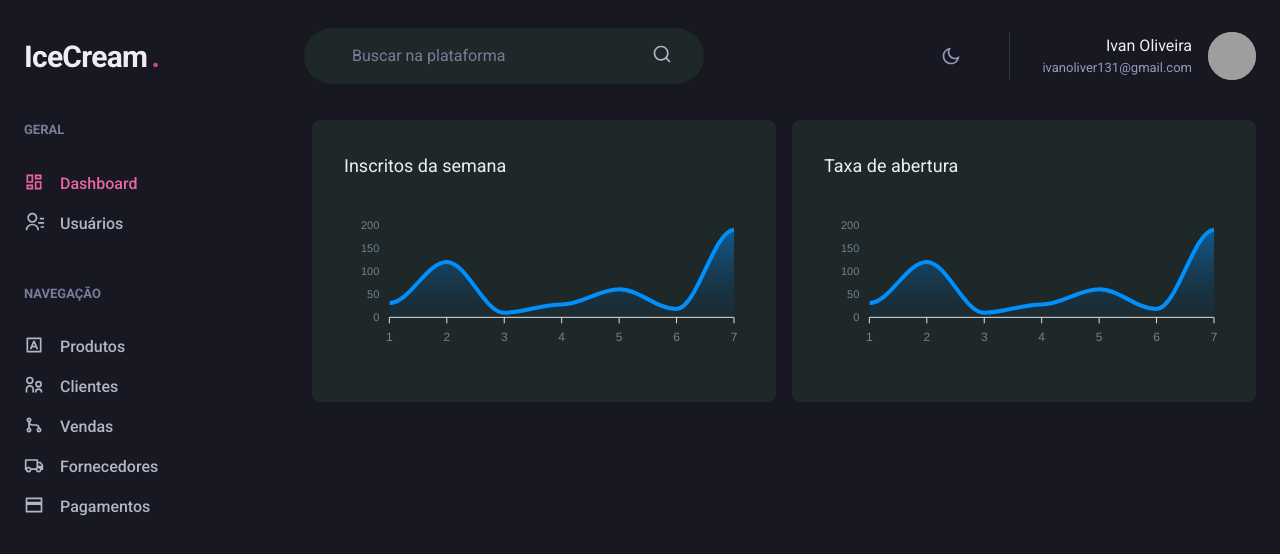
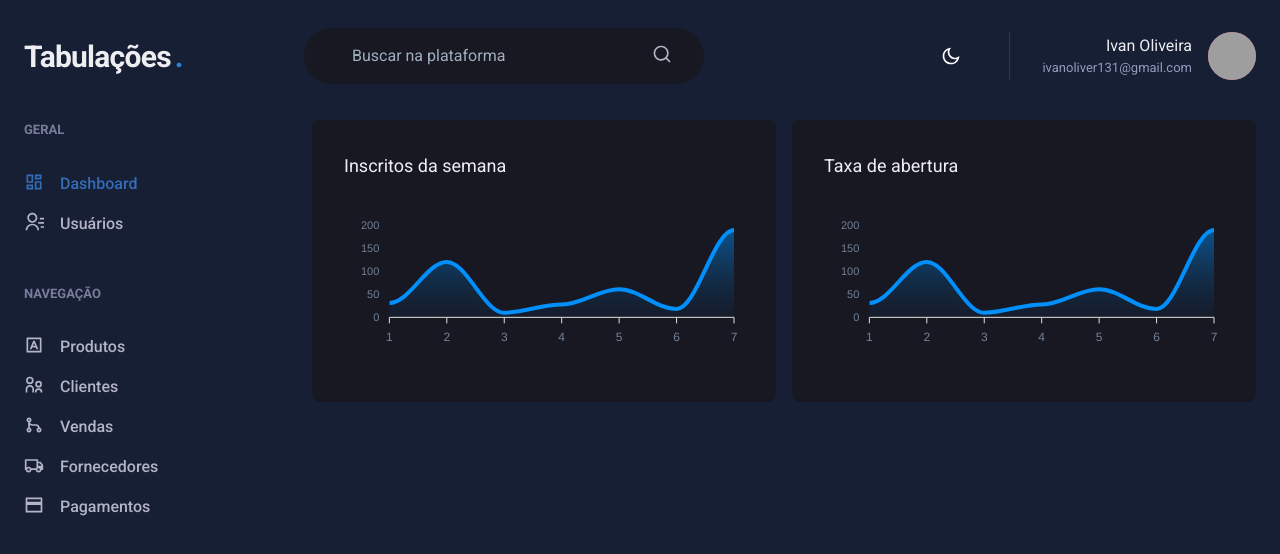
Before and after one commit to luisfellipe/frontend-tabulacoes, a Next.js app: page /dashboard in a window 1280 px wide. Shown: the top 554 px of the page. Built offline with nearby package versions, Linux system fonts and the light colour scheme; grey boxes are pictures that could not be loaded; a web font is replaced by a local one.

Commit message:
DevCommit

```diff
--- a/src/components/ActiveLink.tsx
+++ b/src/components/ActiveLink.tsx
@@ -28,7 +28,7 @@ export function ActiveLink({
   return (
     <Link {...rest}>
       {cloneElement(children, {
-        color: isActive ? 'pink.400' : 'gray.200'
+        color: isActive ? 'colorText.linkActive' : 'colorText.link'
       })}
     </Link>
   );
--- a/src/components/Form/Input.tsx
+++ b/src/components/Form/Input.tsx
@@ -19,10 +19,10 @@ const InputBase: ForwardRefRenderFunction<HTMLInputElement, InputProps>
         name={name}
         id={name}
         focusBorderColor="pink.500"
-        bgColor="gray.900"
+        bgColor="colorBackground.input"
         variant="filled"
         _hover={{
-          bgColor: "gray.900"
+          bgColor: "colorBackground.inputHover"
         }}
         size="lg"
         ref={ref}
--- a/src/components/Header/Darkmode.tsx
+++ b/src/components/Header/Darkmode.tsx
@@ -15,9 +15,9 @@ export function Darkmode() {
       mx={["6", "8"]}
       pr={["6", "8"]}
       py="1"
-      color="gray.300"
+      color="colorIcon.moon"
       borderRightWidth={1}
-      borderColor="gray.700"
+      borderColor="#353646"
     >
       {/* <Icon as={RiNotificationLine} fontSize="20" /> */}
       <Button
--- a/src/components/Header/Logo.tsx
+++ b/src/components/Header/Logo.tsx
@@ -8,11 +8,11 @@ export function Logo() {
       letterSpacing="tight"
       w="64"
     >
-      IceCream
+      Tabulações
       <Text
         as="span"
         ml="1"
-        color="pink.500"
+        color="blue.500"
       >
         .
       </Text>
--- a/src/components/Header/Profile.tsx
+++ b/src/components/Header/Profile.tsx
@@ -13,7 +13,7 @@ export function Profile({ showProfileData }: ProfileProps) {
         <Box mr="4" textAlign="right">
           <Text>Ivan Oliveira</Text>
           <Text
-            color="gray.300"
+            color="colorText.email"
             fontSize="small"
           >
             ivanoliver131@gmail.com
--- a/src/components/Header/SearchBox.tsx
+++ b/src/components/Header/SearchBox.tsx
@@ -23,18 +23,18 @@ export function SearchBox() {
       ml="6"
       maxWidth={400}
       alignSelf="center"
-      color="gray.200"
+      color="colorIcon.searchbar"
       position="relative"
-      bg="gray.800"
+      bg="colorBackground.searchbar"
       borderRadius="full"
     >
       <Input
-        color="gray.50"
+        color="colorInput.searchbar"
         variant="unstyled"
         px="4"
         mr="4"
         placeholder="Buscar na plataforma"
-        _placeholder={{ color: 'gray.400' }}
+        _placeholder={{ color: 'colorInput.searchbarHover' }}
         ref={searchInputRef}
       />
 
--- a/src/components/Sidebar/NavSection.tsx
+++ b/src/components/Sidebar/NavSection.tsx
@@ -11,7 +11,7 @@ export function NavSection({ title, children }: NavSectionProps) {
     <Box>
       <Text
         fontWeight="bold"
-        color="gray.400"
+        color="colorText.section"
         fontSize="small"
       >
         {title}
--- a/src/components/Sidebar/index.tsx
+++ b/src/components/Sidebar/index.tsx
@@ -16,7 +16,7 @@ export function Sidebar() {
       <Drawer isOpen={isOpen} placement="left" onClose={onClose}>
         <DrawerOverlay>
           <DrawerContent
-            bg="gray.800"
+            bg="colorBackground.sidebarCellphone"
             p="8"
           >
             <DrawerCloseButton
--- a/src/pages/dashboard.tsx
+++ b/src/pages/dashboard.tsx
@@ -79,13 +79,14 @@ export default function Dashboard() {
           >
             <Box
               p={["6", "8"]}
-              bg="gray.800"
+              bg="colorBackground.graphics"
               borderRadius={8}
               pb="4"
             >
               <Text
                 fontSize="lg"
                 mb="4"
+                color="colorText.dashboard"
               >
                 Inscritos da semana
               </Text>
@@ -99,13 +100,14 @@ export default function Dashboard() {
 
             <Box
               p={["6", "8"]}
-              bg="gray.800"
+              bg="colorBackground.graphics"
               borderRadius={8}
               pb="4"
             >
               <Text
                 fontSize="lg"
                 mb="4"
+                color="colorText.dashboard"
               >
                 Taxa de abertura
               </Text>
--- a/src/pages/index.tsx
+++ b/src/pages/index.tsx
@@ -54,7 +54,7 @@ export default function SignIn() {
           as="form"
           width="100%"
           maxWidth={320}
-          bg="gray.800"
+          bg="colorBackground.signIn"
           p="8"
           borderRadius={8}
           flexDir="column"
--- a/src/styles/dark.ts
+++ b/src/styles/dark.ts
@@ -4,18 +4,25 @@ import { extendTheme } from '@chakra-ui/react';
 // DARK THEME
 export const dark = extendTheme({
   colors: {
-    gray: {
-      "900": "#181823",
-      "800": "#1F2829",
-      "700": "#353646",
-      "600": "#4B4D63",
-      "500": "#616488",
-      "400": "#797D9A",
-      "300": "#9699BB",
-      "200": "#B3B5C6",
-      "100": "#D1D2D0",
-      "50": "#EEEEF2",
-    }
+    colorIcon: {
+      "searchbar": "#B3B5C6",
+      "moon": "white"
+    },
+    colorText: {
+      "dashboard": "#EEEEF2",
+      "email": "#9699BB",
+      "link": "#B3B5C6",
+      "linkActive": "#346cb7",
+      "section": "#797D9A"
+    },
+    colorBackground: {
+      "searchbar": "#181823",
+      "graphics": "#181823",
+      "sidebarCellphone": "#181823",
+      "input": "#181823",
+      "inputHover": "#181823",
+      "signIn": "#1F2829"
+    },
   },
   fonts: {
     heading: "Roboto",
@@ -24,8 +31,8 @@ export const dark = extendTheme({
   styles: {
     global: {
       body: {
-        bg: 'gray.900',
-        color: 'gray.50'
+        bg: '#171f35',
+        color: '#EEEEF2'
       }
     }
   }
--- a/src/styles/light.ts
+++ b/src/styles/light.ts
@@ -4,20 +4,31 @@ import { extendTheme } from '@chakra-ui/react';
 // LIGHT THEME
 export const light = extendTheme({
   colors: {
-    gray: {
-      "900": "#4B0082",
-      "800": "#E6E6FA ",
-      "700": "#DDA0DD",
-      "600": "#EE82EE",
-      "500": "#DA70D6",
-      "400": "#FF00FF",
-      "300": "#BA55D3",
-      "200": "#9370DB",
-      "100": "#8A2BE2",
-      "50": "#9400D3",
+    colorInput: {
+      "searchbar": "white",
+      "searchbarHover": "#EEEEF2"
+    },
+    colorIcon: {
+      "searchbar": "white",
+      "moon": "#346cb7"
+    },
+    colorText: {
+      "dashboard": "white",
+      "email": "#346cb7",
+      "link": "#171f35",
+      "linkActive": "#92b4cd",
+      "section": "#346cb7"
+    },
+    colorBackground: {
+      "searchbar": "#171f35",
+      "graphics": "#171f35",
+      "sidebarCellphone": "#EEEEF2",
+      "input": "#4B0082",
+      "inputHover": "#4B0082",
+      "signIn": "#1F2829"
     },
     white: {
-      "900": "#FFFFFF"
+      "900": "#E6E6FA"
     }
   },
   fonts: {
@@ -28,7 +39,7 @@ export const light = extendTheme({
     global: {
       body: {
         bg: 'white.900',
-        color: 'purple.300'
+        color: '#171f35'
       }
     }
   }
```
